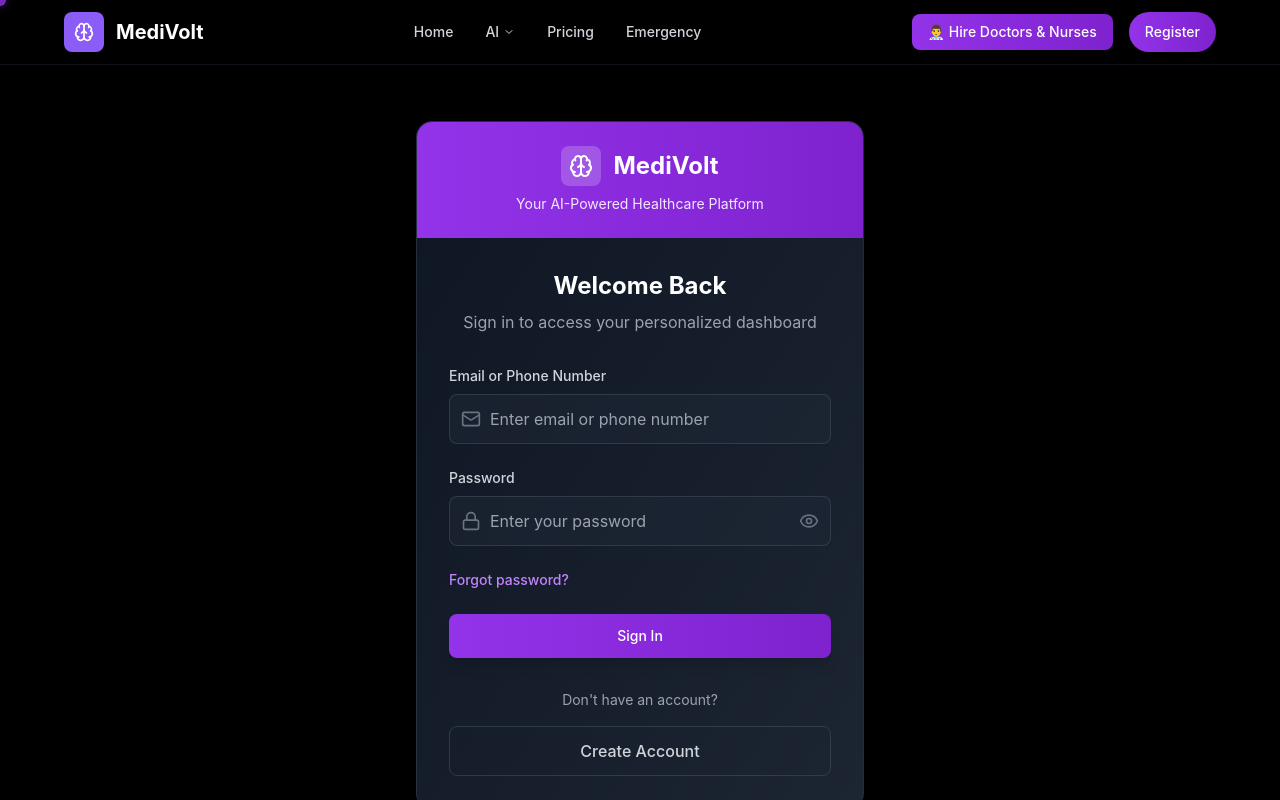
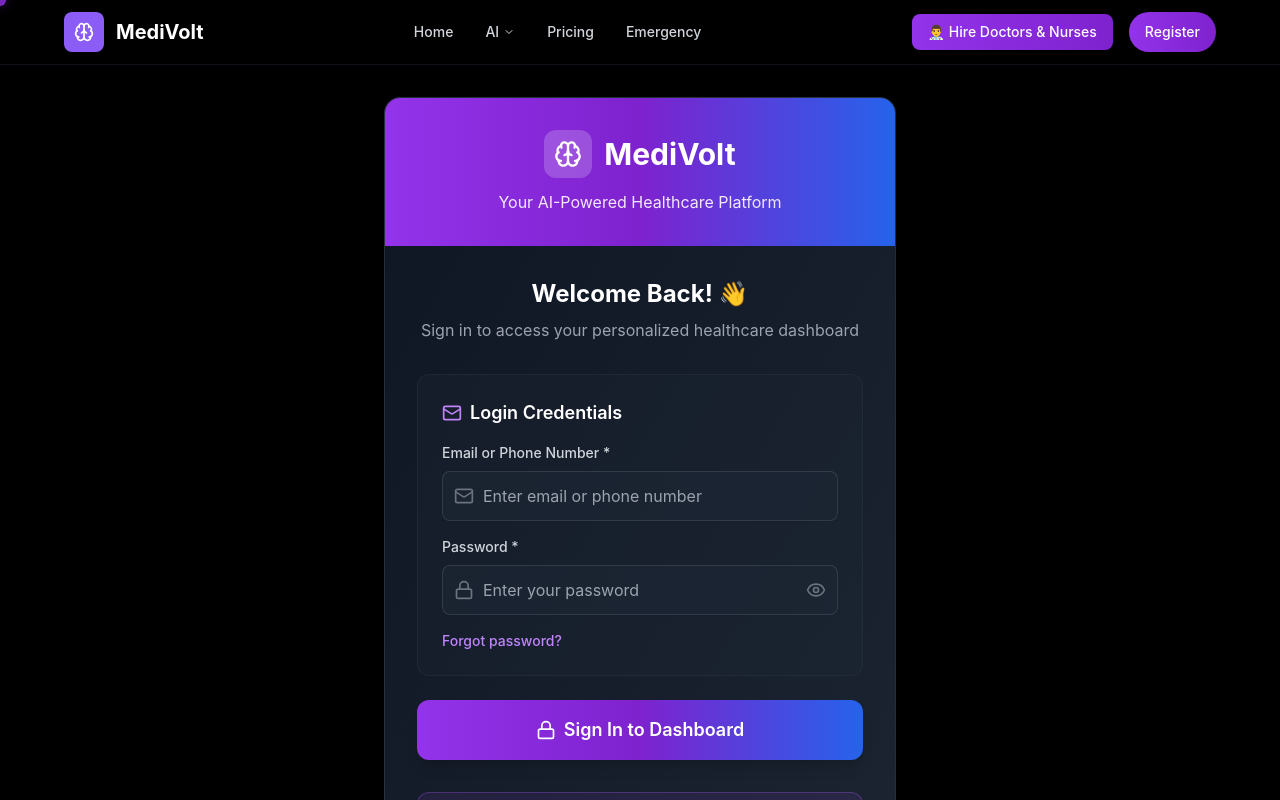
Before and after one commit to PriyanshuMaurya89/medivoltai, a React (Vite) app in the folder frontend/: page /login in a window 1280 px wide. Shown: the top 800 px of the page. Built offline with nearby package versions, Linux system fonts and the light colour scheme.

Commit message:
feat: Enhanced Patient Registration with 3-step design and improved Login page to match professional UI

```diff
--- a/frontend/src/pages/LoginPage.jsx
+++ b/frontend/src/pages/LoginPage.jsx
@@ -1,6 +1,6 @@
 import React, { useState, useEffect } from 'react';
 import { Link, useNavigate, useLocation } from 'react-router-dom';
-import { Lock, Mail, AlertCircle, Brain, Phone, Eye, EyeOff } from 'lucide-react';
+import { Lock, Mail, AlertCircle, Brain, Phone, Eye, EyeOff, User } from 'lucide-react';
 import { motion } from 'framer-motion';
 import { useAuth } from '../contexts/AuthContext';
 import { Button } from '../components/ui/Button';
@@ -79,31 +79,31 @@ export default function LoginPage() {
         initial={{ opacity: 0, y: 30 }}
         animate={{ opacity: 1, y: 0 }}
         transition={{ duration: 0.8 }}
-        className="w-full max-w-md relative z-10"
+        className="w-full max-w-lg relative z-10"
       >
         <div className="bg-gradient-to-br from-gray-900/90 to-gray-800/90 backdrop-blur-lg rounded-2xl border border-gray-700/50 overflow-hidden shadow-2xl">
           {/* Header */}
-          <div className="bg-gradient-to-r from-purple-600 to-purple-700 p-6">
-            <div className="flex items-center justify-center gap-3 mb-2">
-              <div className="w-10 h-10 bg-white/20 rounded-lg flex items-center justify-center">
-                <Brain className="h-6 w-6 text-white" />
+          <div className="bg-gradient-to-r from-purple-600 via-purple-700 to-blue-600 p-8">
+            <div className="flex items-center justify-center gap-3 mb-3">
+              <div className="w-12 h-12 bg-white/20 rounded-xl flex items-center justify-center">
+                <Brain className="h-7 w-7 text-white" />
               </div>
-              <h1 className="text-2xl font-bold text-white">MediVolt</h1>
+              <h1 className="text-3xl font-bold text-white">MediVolt</h1>
             </div>
-            <p className="text-purple-100 text-center text-sm">Your AI-Powered Healthcare Platform</p>
+            <p className="text-purple-100 text-center">Your AI-Powered Healthcare Platform</p>
           </div>
 
           <div className="p-8">
             <div className="text-center mb-8">
-              <h2 className="text-2xl font-bold text-white mb-2">Welcome Back</h2>
-              <p className="text-gray-400">Sign in to access your personalized dashboard</p>
+              <h2 className="text-2xl font-bold text-white mb-2">Welcome Back! 👋</h2>
+              <p className="text-gray-400">Sign in to access your personalized healthcare dashboard</p>
             </div>
 
             {error && (
               <motion.div
                 initial={{ opacity: 0, y: -10 }}
                 animate={{ opacity: 1, y: 0 }}
-                className="bg-red-500/10 border border-red-500/30 text-red-400 px-4 py-3 rounded-lg mb-6 flex items-center"
+                className="bg-red-500/10 border border-red-500/30 text-red-400 px-4 py-3 rounded-xl mb-6 flex items-center"
               >
                 <AlertCircle className="h-5 w-5 mr-2 flex-shrink-0" />
                 <span className="text-sm">{error}</span>
@@ -111,9 +111,16 @@ export default function LoginPage() {
             )}
 
             <form onSubmit={handleSubmit} className="space-y-6">
+              <div className="bg-gray-800/30 rounded-xl p-6 border border-gray-700/30">
+                <h3 className="text-lg font-semibold text-white mb-4 flex items-center">
+                  <Mail className="h-5 w-5 mr-2 text-purple-400" />
+                  Login Credentials
+                </h3>
+
+                <div className="space-y-4">
                   <div>
                     <label htmlFor="emailOrPhone" className="block text-sm font-medium text-gray-300 mb-2">
-                  Email or Phone Number
+                      Email or Phone Number *
                     </label>
                     <div className="relative">
                       <div className="absolute inset-y-0 left-0 pl-3 flex items-center pointer-events-none">
@@ -135,7 +142,7 @@ export default function LoginPage() {
 
                   <div>
                     <label htmlFor="password" className="block text-sm font-medium text-gray-300 mb-2">
-                  Password
+                      Password *
                     </label>
                     <div className="relative">
                       <div className="absolute inset-y-0 left-0 pl-3 flex items-center pointer-events-none">
@@ -158,19 +165,21 @@ export default function LoginPage() {
                         onClick={() => setShowPassword(!showPassword)}
                       >
                         {showPassword ? (
-                      <EyeOff className="h-5 w-5 text-gray-500 hover:text-gray-400" />
+                          <EyeOff className="h-5 w-5 text-gray-500 hover:text-gray-400 transition-colors" />
                         ) : (
-                      <Eye className="h-5 w-5 text-gray-500 hover:text-gray-400" />
+                          <Eye className="h-5 w-5 text-gray-500 hover:text-gray-400 transition-colors" />
                         )}
                       </button>
                     </div>
                   </div>
+                </div>
 
-              <div className="flex items-center justify-between">
+                <div className="flex items-center justify-between mt-4">
                   <div className="text-sm">
                     <Link to="/forgot-password" className="font-medium text-purple-400 hover:text-purple-300 transition-colors">
                       Forgot password?
                     </Link>
+                  </div>
                 </div>
               </div>
 
@@ -180,7 +189,7 @@ export default function LoginPage() {
               >
                 <Button
                   type="submit"
-                  className="w-full bg-gradient-to-r from-purple-600 to-purple-700 hover:from-purple-500 hover:to-purple-600 text-white font-medium py-3 px-4 rounded-lg focus:outline-none focus:ring-2 focus:ring-purple-500 focus:ring-offset-2 focus:ring-offset-gray-900 transition-all duration-300 shadow-lg hover:shadow-purple-500/25"
+                  className="w-full bg-gradient-to-r from-purple-600 via-purple-700 to-blue-600 hover:from-purple-500 hover:via-purple-600 hover:to-blue-500 text-white font-semibold py-4 px-6 rounded-xl focus:outline-none focus:ring-2 focus:ring-purple-500 focus:ring-offset-2 focus:ring-offset-gray-900 transition-all duration-300 shadow-lg hover:shadow-purple-500/25 text-lg"
                   disabled={loading}
                 >
                   {loading ? (
@@ -189,7 +198,10 @@ export default function LoginPage() {
                       Signing in...
                     </div>
                   ) : (
-                    'Sign In'
+                    <div className="flex items-center justify-center">
+                      <Lock className="h-5 w-5 mr-2" />
+                      Sign In to Dashboard
+                    </div>
                   )}
                 </Button>
               </motion.div>
@@ -197,13 +209,20 @@ export default function LoginPage() {
 
             {/* Register Link */}
             <div className="mt-8 text-center">
-              <p className="text-gray-400 text-sm mb-4">Don't have an account?</p>
+              <div className="bg-purple-500/10 border border-purple-500/30 rounded-xl p-4">
+                <p className="text-gray-300 text-sm mb-3">Don't have an account yet?</p>
                 <Link
                   to="/registration"
-                className="inline-flex items-center justify-center w-full py-3 px-4 border border-gray-600/50 rounded-lg text-gray-300 hover:text-white hover:border-purple-500/50 hover:bg-purple-500/10 transition-all duration-300 font-medium"
+                  className="inline-flex items-center justify-center w-full py-3 px-4 border border-purple-500/50 rounded-lg text-purple-300 hover:text-white hover:border-purple-400 hover:bg-purple-500/20 transition-all duration-300 font-medium"
                 >
-                Create Account
+                  <User className="h-4 w-4 mr-2" />
+                  Create New Account
                 </Link>
+              </div>
+            </div>
+
+            <div className="mt-6 text-center text-xs text-gray-500">
+              <p>🔒 Your data is encrypted and secure with MediVolt</p>
             </div>
           </div>
         </div>
--- a/frontend/src/pages/RegistrationSystemPage.jsx
+++ b/frontend/src/pages/RegistrationSystemPage.jsx
@@ -119,17 +119,32 @@ const RegistrationSystemPage = () => {
 
   // Patient Registration Form
   const PatientForm = () => (
-    <div className="max-w-3xl mx-auto">
+    <div className="max-w-5xl mx-auto">
       <div className="bg-gradient-to-br from-gray-900/90 to-gray-800/90 backdrop-blur-lg rounded-2xl p-8 border border-gray-700/50 shadow-2xl">
-        <div className="flex items-center justify-center mb-8">
+        <div className="flex items-center justify-between mb-8">
+          <div className="flex items-center">
             <div className="w-12 h-12 bg-purple-500/20 rounded-full flex items-center justify-center mr-4">
               <User className="h-6 w-6 text-purple-400" />
             </div>
             <h2 className="text-3xl font-bold text-white">👤 Patient Registration</h2>
           </div>
+          <div className="flex items-center space-x-3">
+            <span className="text-sm text-gray-400">Step {currentStep} of 3</span>
+            <div className="flex space-x-1">
+              {[1, 2, 3].map((step) => (
+                <div
+                  key={step}
+                  className={`w-3 h-3 rounded-full transition-all duration-300 ${
+                    step <= currentStep ? 'bg-purple-500 shadow-lg shadow-purple-500/50' : 'bg-gray-600'
+                  }`}
+                />
+              ))}
+            </div>
+          </div>
+        </div>
 
+        {currentStep === 1 && (
           <form className="space-y-6">
-          {/* Basic Information */}
             <div className="bg-gray-800/30 rounded-xl p-6 border border-gray-700/30">
               <h3 className="text-lg font-semibold text-white mb-4 flex items-center">
                 <User className="h-5 w-5 mr-2 text-purple-400" />
@@ -185,13 +200,47 @@ const RegistrationSystemPage = () => {
                   />
                 </div>
               </div>
+
+              <div className="grid grid-cols-1 md:grid-cols-2 gap-4 mt-4">
+                <div>
+                  <label className="block text-sm font-medium text-gray-300 mb-2">City *</label>
+                  <input
+                    type="text"
+                    className="w-full px-4 py-3 bg-gray-800/50 border border-gray-600/50 rounded-lg text-white focus:ring-2 focus:ring-purple-500 focus:border-purple-500 transition-all duration-300"
+                    placeholder="Mumbai"
+                    required
+                  />
+                </div>
+                <div>
+                  <label className="block text-sm font-medium text-gray-300 mb-2">State *</label>
+                  <input
+                    type="text"
+                    className="w-full px-4 py-3 bg-gray-800/50 border border-gray-600/50 rounded-lg text-white focus:ring-2 focus:ring-purple-500 focus:border-purple-500 transition-all duration-300"
+                    placeholder="Maharashtra"
+                    required
+                  />
+                </div>
+              </div>
             </div>
 
-          {/* Personal Details */}
+            <motion.button
+              type="button"
+              onClick={() => setCurrentStep(2)}
+              whileHover={{ scale: 1.02 }}
+              whileTap={{ scale: 0.98 }}
+              className="w-full bg-gradient-to-r from-purple-600 to-purple-700 text-white py-4 px-6 rounded-xl hover:from-purple-500 hover:to-purple-600 transition-all duration-300 font-semibold text-lg shadow-lg hover:shadow-purple-500/25"
+            >
+              Continue to Personal Details →
+            </motion.button>
+          </form>
+        )}
+
+        {currentStep === 2 && (
+          <form className="space-y-6">
             <div className="bg-gray-800/30 rounded-xl p-6 border border-gray-700/30">
               <h3 className="text-lg font-semibold text-white mb-4 flex items-center">
                 <Heart className="h-5 w-5 mr-2 text-purple-400" />
-              Personal Details
+                Personal & Health Details
               </h3>
 
               <div className="grid grid-cols-1 md:grid-cols-3 gap-4">
@@ -233,38 +282,9 @@ const RegistrationSystemPage = () => {
                 </div>
               </div>
 
-            <div className="grid grid-cols-1 md:grid-cols-2 gap-4 mt-4">
+              <div className="mt-4 space-y-4">
                 <div>
-                <label className="block text-sm font-medium text-gray-300 mb-2">City *</label>
-                <input
-                  type="text"
-                  className="w-full px-4 py-3 bg-gray-800/50 border border-gray-600/50 rounded-lg text-white focus:ring-2 focus:ring-purple-500 focus:border-purple-500 transition-all duration-300"
-                  placeholder="Mumbai"
-                  required
-                />
-              </div>
-              <div>
-                <label className="block text-sm font-medium text-gray-300 mb-2">State *</label>
-                <input
-                  type="text"
-                  className="w-full px-4 py-3 bg-gray-800/50 border border-gray-600/50 rounded-lg text-white focus:ring-2 focus:ring-purple-500 focus:border-purple-500 transition-all duration-300"
-                  placeholder="Maharashtra"
-                  required
-                />
-              </div>
-            </div>
-          </div>
-
-          {/* Health Information (Optional) */}
-          <div className="bg-gray-800/30 rounded-xl p-6 border border-gray-700/30">
-            <h3 className="text-lg font-semibold text-white mb-4 flex items-center">
-              <Shield className="h-5 w-5 mr-2 text-purple-400" />
-              Health Information (Optional)
-            </h3>
-
-            <div className="space-y-4">
-              <div>
-                <label className="block text-sm font-medium text-gray-300 mb-2">Known Allergies</label>
+                  <label className="block text-sm font-medium text-gray-300 mb-2">Known Allergies (Optional)</label>
                   <textarea
                     className="w-full px-4 py-3 bg-gray-800/50 border border-gray-600/50 rounded-lg text-white focus:ring-2 focus:ring-purple-500 focus:border-purple-500 transition-all duration-300"
                     rows={3}
@@ -273,7 +293,7 @@ const RegistrationSystemPage = () => {
                 </div>
 
                 <div>
-                <label className="block text-sm font-medium text-gray-300 mb-2">Ongoing Medical Conditions</label>
+                  <label className="block text-sm font-medium text-gray-300 mb-2">Ongoing Medical Conditions (Optional)</label>
                   <textarea
                     className="w-full px-4 py-3 bg-gray-800/50 border border-gray-600/50 rounded-lg text-white focus:ring-2 focus:ring-purple-500 focus:border-purple-500 transition-all duration-300"
                     rows={3}
@@ -283,7 +303,66 @@ const RegistrationSystemPage = () => {
               </div>
             </div>
 
-          {/* Terms & Conditions */}
+            <div className="flex space-x-4">
+              <button
+                type="button"
+                onClick={() => setCurrentStep(1)}
+                className="flex-1 bg-gray-700/50 text-white py-3 px-6 rounded-xl hover:bg-gray-600/50 transition-all duration-300 font-semibold border border-gray-600/30"
+              >
+                ← Back
+              </button>
+              <motion.button
+                type="button"
+                onClick={() => setCurrentStep(3)}
+                whileHover={{ scale: 1.02 }}
+                whileTap={{ scale: 0.98 }}
+                className="flex-1 bg-gradient-to-r from-purple-600 to-purple-700 text-white py-3 px-6 rounded-xl hover:from-purple-500 hover:to-purple-600 transition-all duration-300 font-semibold shadow-lg hover:shadow-purple-500/25"
+              >
+                Continue to Final Step →
+              </motion.button>
+            </div>
+          </form>
+        )}
+
+        {currentStep === 3 && (
+          <form className="space-y-6">
+            <div className="bg-gray-800/30 rounded-xl p-6 border border-gray-700/30">
+              <h3 className="text-lg font-semibold text-white mb-4 flex items-center">
+                <Shield className="h-5 w-5 mr-2 text-purple-400" />
+                Terms & Confirmation
+              </h3>
+
+              <div className="space-y-6">
+                <div className="bg-purple-500/10 border border-purple-500/30 rounded-xl p-6">
+                  <h4 className="text-lg font-semibold text-white mb-4">🎉 What You Get with Patient Account:</h4>
+                  <div className="grid grid-cols-1 md:grid-cols-2 gap-4">
+                    <div className="flex items-center space-x-3">
+                      <div className="w-8 h-8 bg-purple-500/20 rounded-full flex items-center justify-center">
+                        <Brain className="h-4 w-4 text-purple-400" />
+                      </div>
+                      <span className="text-gray-300">AI Health Analysis Tools</span>
+                    </div>
+                    <div className="flex items-center space-x-3">
+                      <div className="w-8 h-8 bg-purple-500/20 rounded-full flex items-center justify-center">
+                        <Calendar className="h-4 w-4 text-purple-400" />
+                      </div>
+                      <span className="text-gray-300">Book Doctor Appointments</span>
+                    </div>
+                    <div className="flex items-center space-x-3">
+                      <div className="w-8 h-8 bg-purple-500/20 rounded-full flex items-center justify-center">
+                        <AlertTriangle className="h-4 w-4 text-purple-400" />
+                      </div>
+                      <span className="text-gray-300">Emergency SOS Services</span>
+                    </div>
+                    <div className="flex items-center space-x-3">
+                      <div className="w-8 h-8 bg-purple-500/20 rounded-full flex items-center justify-center">
+                        <Heart className="h-4 w-4 text-purple-400" />
+                      </div>
+                      <span className="text-gray-300">Health Tracking & Reports</span>
+                    </div>
+                  </div>
+                </div>
+
                 <div className="bg-purple-500/10 border border-purple-500/30 rounded-lg p-4">
                   <div className="flex items-start space-x-3">
                     <input
@@ -297,24 +376,36 @@ const RegistrationSystemPage = () => {
                     </div>
                   </div>
                 </div>
+              </div>
+            </div>
 
-          {/* Submit Button */}
+            <div className="flex space-x-4">
+              <button
+                type="button"
+                onClick={() => setCurrentStep(2)}
+                className="flex-1 bg-gray-700/50 text-white py-3 px-6 rounded-xl hover:bg-gray-600/50 transition-all duration-300 font-semibold border border-gray-600/30"
+              >
+                ← Back
+              </button>
               <motion.button
                 type="submit"
+                onClick={() => setStep('verification')}
                 whileHover={{ scale: 1.02 }}
                 whileTap={{ scale: 0.98 }}
-            className="w-full bg-gradient-to-r from-purple-600 via-purple-700 to-blue-600 text-white py-4 px-6 rounded-xl hover:from-purple-500 hover:via-purple-600 hover:to-blue-500 transition-all duration-300 font-semibold text-lg shadow-lg hover:shadow-purple-500/25"
+                className="flex-1 bg-gradient-to-r from-purple-600 via-purple-700 to-blue-600 text-white py-4 px-6 rounded-xl hover:from-purple-500 hover:via-purple-600 hover:to-blue-500 transition-all duration-300 font-semibold text-lg shadow-lg hover:shadow-purple-500/25"
               >
                 <div className="flex items-center justify-center">
                   <CheckCircle className="h-5 w-5 mr-2" />
                   Create Patient Account - Get Instant Access
                 </div>
               </motion.button>
+            </div>
 
             <div className="text-center text-sm text-gray-400">
-            <p>✅ <strong>Instant Access:</strong> Use AI Health Tools, Book Appointments, Emergency SOS & Health Tracking</p>
+              <p>✅ <strong>Instant Access:</strong> No verification needed - Start using MediVolt immediately!</p>
             </div>
           </form>
+        )}
       </div>
     </div>
   );
```
Lines whose indentation alone changed are shown as unchanged.
